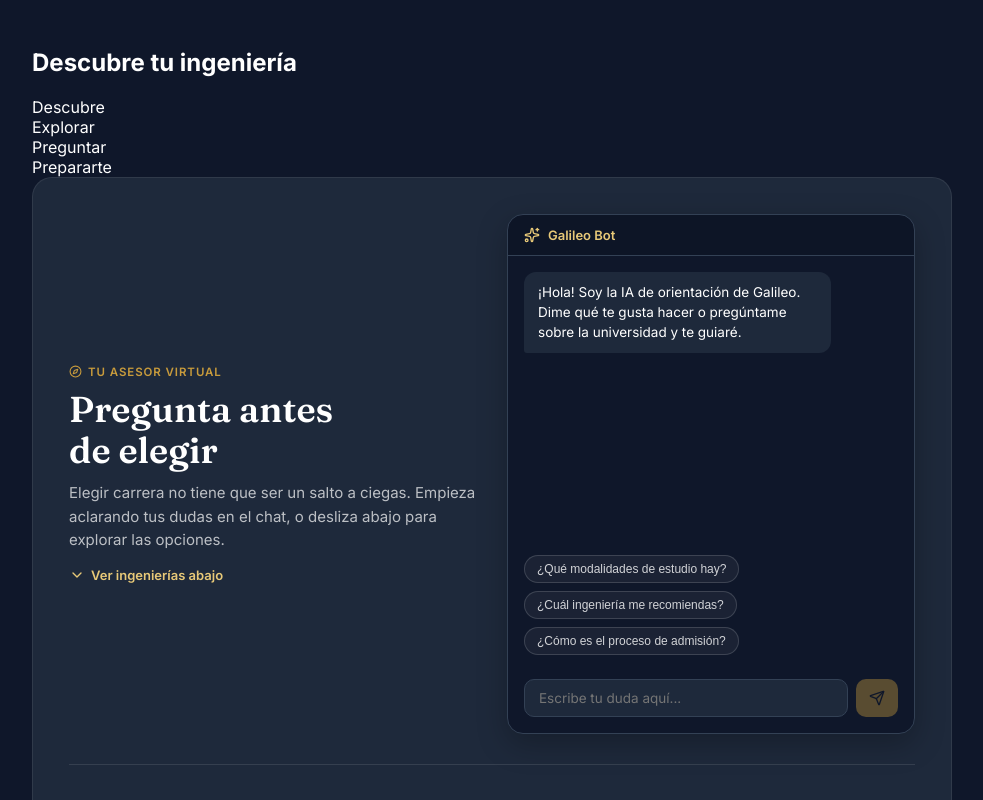
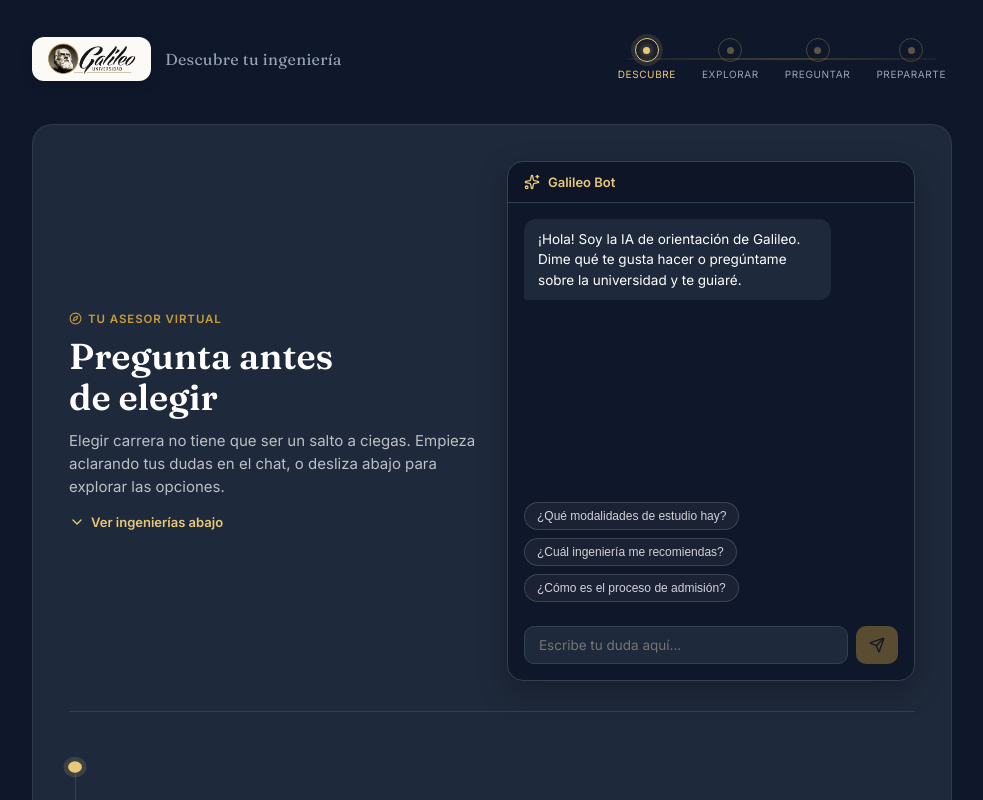
Before and after one commit to DevAugustoMoran/DescubreTuIngenieria, a React (Vite) app: page / in a window 1280 px wide. Shown: the top 800 px of the page, without its empty margins (148-1131 px from the left). Built offline with nearby package versions, Linux system fonts and the light colour scheme.

Commit message:
Mejora en interfaz 2

```diff
--- a/src/App.jsx
+++ b/src/App.jsx
@@ -576,17 +576,25 @@ function OrbitHeader({ stage }) {
   ];
 
   return (
-    // 1. Todo debe estar envuelto en un contenedor padre (ej. un div o fragmento <>)
-    <div>
-      {/* 2. El texto debe estar dentro de una etiqueta */}
-      <h2>Descubre tu ingeniería</h2>
+    <div className="gal-header">
+      <div className="gal-logo">
+        <div className="gal-logo-img-wrapper">
+          <img src="/logo-galileo.png" alt="Universidad Galileo" className="gal-logo-img" />
+        </div>
+        <div className="gal-logo-text">Descubre tu ingeniería</div>
+      </div>
 
-      {stops.map((s) => (
-        // 3. Debes retornar un elemento JSX válido dentro del map y usar un "key"
-        <div key={s.id} className={s.id === stage ? "done" : ""}>
-          {s.label}
+      <div className="gal-orbit">
+        <div className="gal-orbit-track">
+          <div className="gal-orbit-line" />
+          {stops.map((s) => (
+            <div key={s.id} className={"gal-orbit-stop " + (stage === s.id ? "active" : stage > s.id ? "done" : "")}>
+              <div className="gal-orbit-ring"><div className="gal-orbit-dot" /></div>
+              <div className="gal-orbit-label">{s.label}</div>
+            </div>
+          ))}
         </div>
-      ))}
+      </div>
     </div>
   );
 }
```
